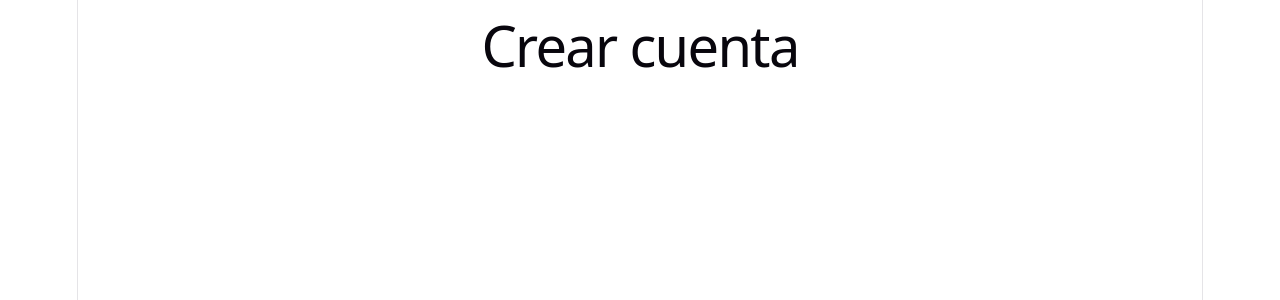
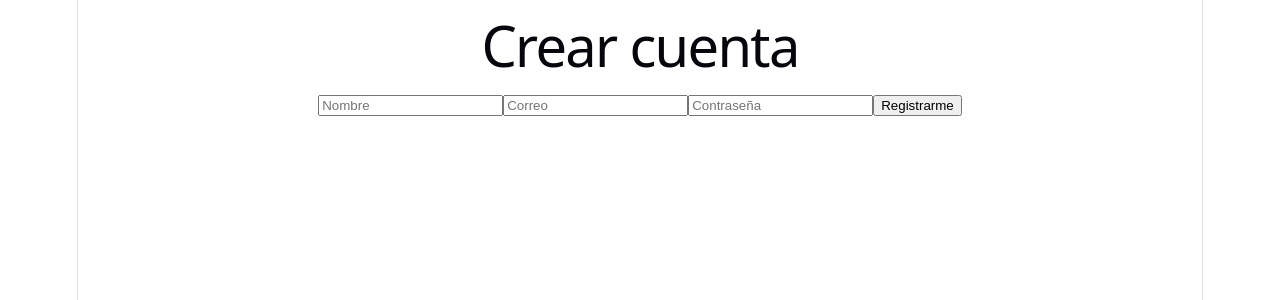
Before and after one commit to HectorContreras-Dev/sipda-rn, a React (Vite) app in the folder frontend/: page /register in a window 1280 px wide. Shown: the top 300 px of the page. Built offline with nearby package versions, Linux system fonts and the light colour scheme.

Commit message:
feat: formulario de registro conectado al backend

```diff
--- a/frontend/src/pages/RegisterPage.tsx
+++ b/frontend/src/pages/RegisterPage.tsx
@@ -1,5 +1,56 @@
+import { useState, type FormEvent } from 'react'
+
 function RegisterPage() {
-  return <h1>Crear cuenta</h1>
+  const [name, setName] = useState('')
+  const [email, setEmail] = useState('')
+  const [password, setPassword] = useState('')
+  const [message, setMessage] = useState('')
+
+async function handleSubmit(e: FormEvent) {
+  e.preventDefault()
+
+  const response = await fetch('http://localhost:3000/api/auth/register', {
+    method: 'POST',
+    headers: { 'Content-Type': 'application/json' },
+    body: JSON.stringify({ name, email, password }),
+  })
+
+  const data = await response.json()
+  if (response.ok) {
+  setMessage('Cuenta creada correctamente')
+} else {
+  setMessage(data.error)
+}
+}
+
+
+  return (
+    <div>
+      <h1>Crear cuenta</h1>
+      <form onSubmit={handleSubmit}>
+        <input
+          type="text"
+          placeholder="Nombre"
+          value={name}
+          onChange={(e) => setName(e.target.value)}
+        />
+        <input
+          type="email"
+          placeholder="Correo"
+          value={email}
+          onChange={(e) => setEmail(e.target.value)}
+        />
+        <input
+          type="password"
+          placeholder="Contraseña"
+          value={password}
+          onChange={(e) => setPassword(e.target.value)}
+        />
+        <button type="submit">Registrarme</button>
+      </form>
+      {message && <p>{message}</p>}
+    </div>
+  )
 }
 
 export default RegisterPage
```
